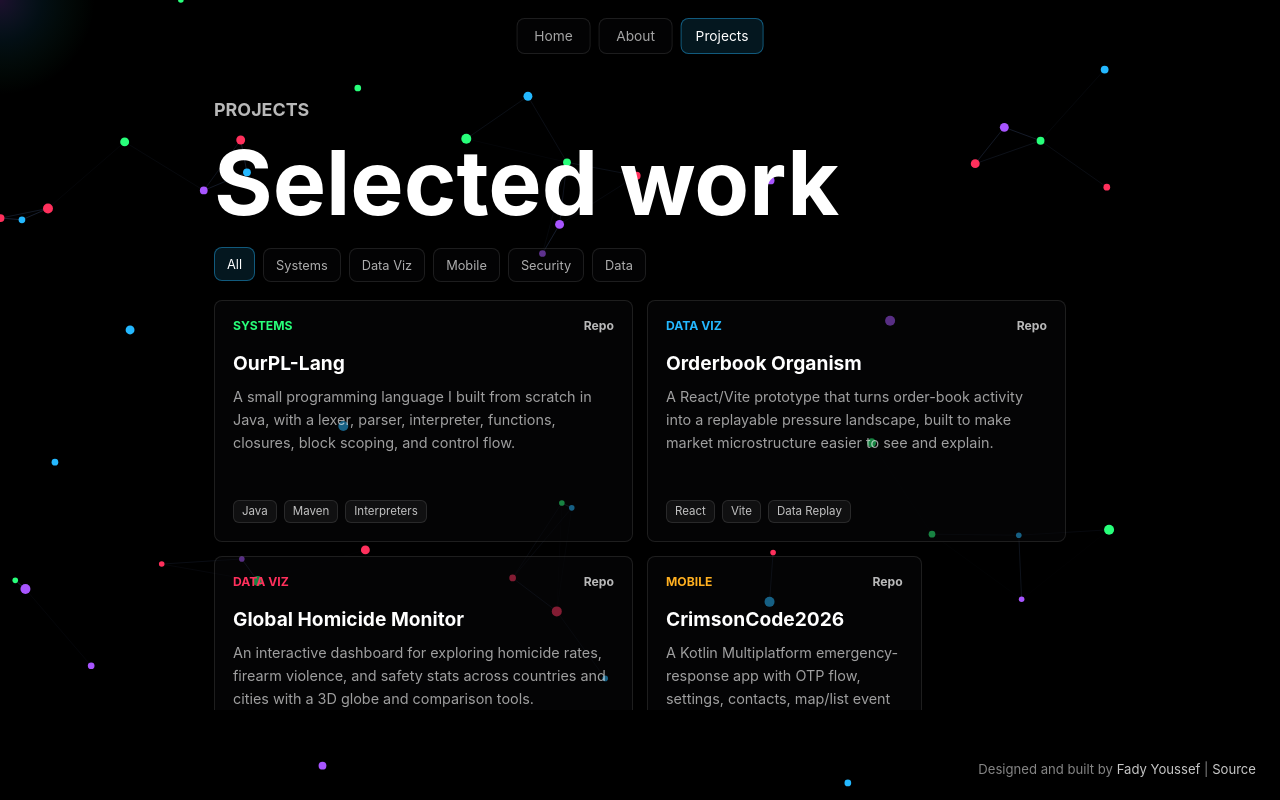
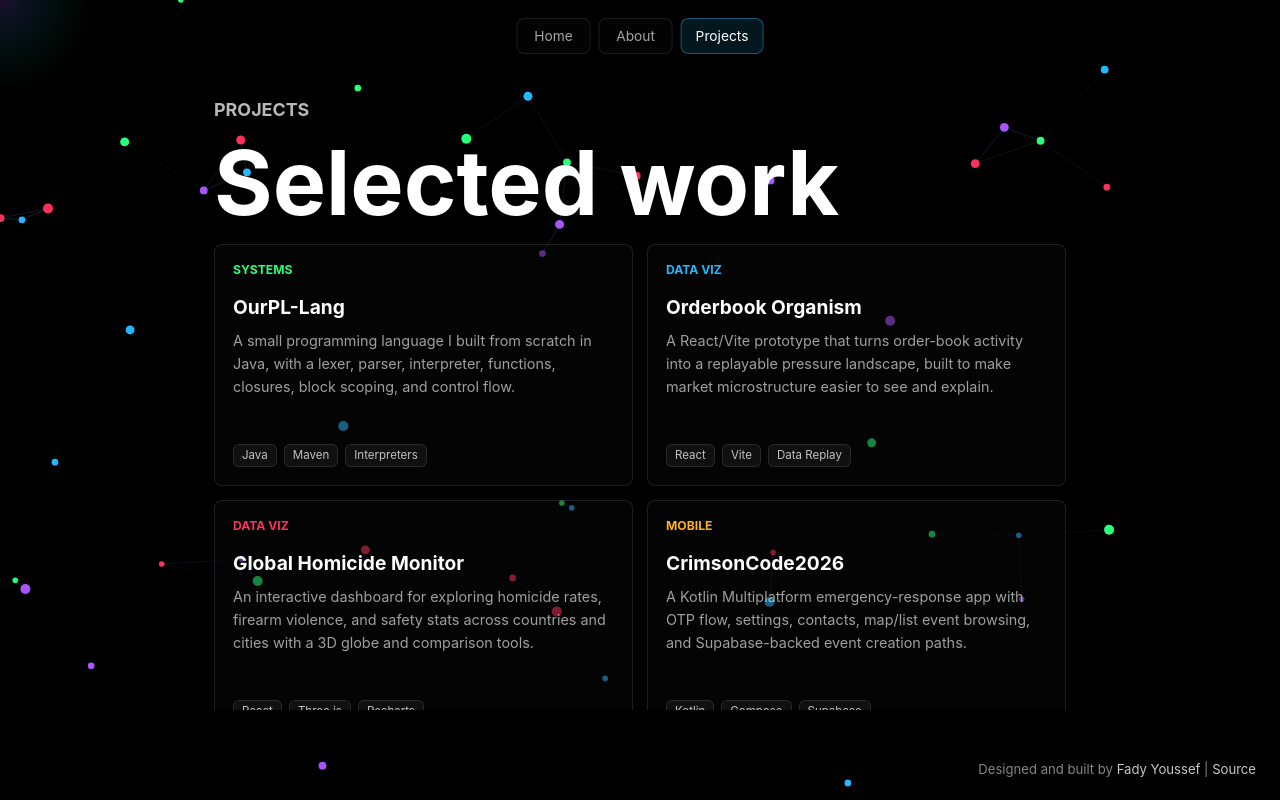
Before and after one commit to JustFady/FY-Portfolio, a React (Vite) app: page / in a window 1280 px wide. Both pictures are taken after a click on the button "Projects". Built offline with nearby package versions, Linux system fonts and the light colour scheme.

Commit message:
Simplify project cards layout and remove filters

```diff
--- a/src/App.css
+++ b/src/App.css
@@ -201,37 +201,10 @@
   margin-top: 18px;
 }
 
-.project-toolbar {
-  display: flex;
-  flex-wrap: wrap;
-  gap: 8px;
-  margin-top: 22px;
-}
 
-.project-filter {
-  min-height: 34px;
-  padding: 0 12px;
-  border: 1px solid rgba(255, 255, 255, 0.1);
-  border-radius: 8px;
-  background: rgba(8, 8, 10, 0.46);
-  color: rgba(255, 255, 255, 0.68);
-  cursor: pointer;
-  font: inherit;
-  font-size: 0.8rem;
-  transition: border-color 0.2s ease, color 0.2s ease, background 0.2s ease, transform 0.2s ease;
-}
-
-.project-filter:hover,
-.project-filter:focus-visible,
-.project-filter.is-active {
-  border-color: rgba(36, 184, 255, 0.42);
-  background: rgba(36, 184, 255, 0.12);
-  color: var(--text-main);
-  transform: translateY(-1px);
-}
 
 .project-card {
-  grid-column: span 2;
+  grid-column: span 3;
   display: flex;
   min-height: 242px;
   padding: 18px;
@@ -242,10 +215,6 @@
   border-radius: 8px;
   background: rgba(8, 8, 10, 0.5);
   transition: border-color 0.2s ease, transform 0.2s ease, background 0.2s ease, box-shadow 0.2s ease;
-}
-
-.project-card.is-featured {
-  grid-column: span 3;
 }
 
 .project-card::before {
@@ -440,9 +409,7 @@
     padding: 16px;
   }
 
-  .project-card.is-featured {
-    grid-column: auto;
-  }
+
 
   .project-card-topline {
     margin-bottom: 10px;
@@ -521,8 +488,7 @@
     grid-template-columns: repeat(2, minmax(220px, 1fr));
   }
 
-  .project-card,
-  .project-card.is-featured {
+  .project-card {
     grid-column: auto;
   }
 }
--- a/src/App.jsx
+++ b/src/App.jsx
@@ -71,7 +71,7 @@ const PROJECTS = [
   },
 ];
 
-const PROJECT_FILTERS = ['All', ...Array.from(new Set(PROJECTS.map((project) => project.category)))];
+
 
 function ParticleBackground() {
   const canvasRef = useRef(null);
@@ -266,11 +266,7 @@ function App() {
   const [titleIndex, setTitleIndex] = useState(0);
   const [fadeProp, setFadeProp] = useState('fade-in');
   const [activeTab, setActiveTab] = useState('home');
-  const [activeProjectFilter, setActiveProjectFilter] = useState('All');
 
-  const visibleProjects = activeProjectFilter === 'All'
-    ? PROJECTS
-    : PROJECTS.filter((project) => project.category === activeProjectFilter);
 
   useEffect(() => {
     const timeout = setInterval(() => {
@@ -358,21 +354,8 @@ function App() {
         <section className="page-content projects-content">
           <p className="page-kicker">Projects</p>
           <h1>Selected work</h1>
-          <div className="project-toolbar" aria-label="Filter projects">
-            {PROJECT_FILTERS.map((filter) => (
-              <button
-                key={filter}
-                type="button"
-                className={`project-filter ${activeProjectFilter === filter ? 'is-active' : ''}`}
-                aria-pressed={activeProjectFilter === filter}
-                onClick={() => setActiveProjectFilter(filter)}
-              >
-                {filter}
-              </button>
-            ))}
-          </div>
           <div className="project-grid">
-            {visibleProjects.map((project) => (
+            {PROJECTS.map((project) => (
               <a
                 key={project.title}
                 className={`project-card ${project.featured ? 'is-featured' : ''}`}
@@ -383,7 +366,6 @@ function App() {
               >
                 <div className="project-card-topline">
                   <span>{project.category}</span>
-                  <strong>Repo</strong>
                 </div>
                 <h2>{project.title}</h2>
                 <p>{project.description}</p>
```
Also changed, not shown: 1 other file (tests, documents, lock files or other folders).
